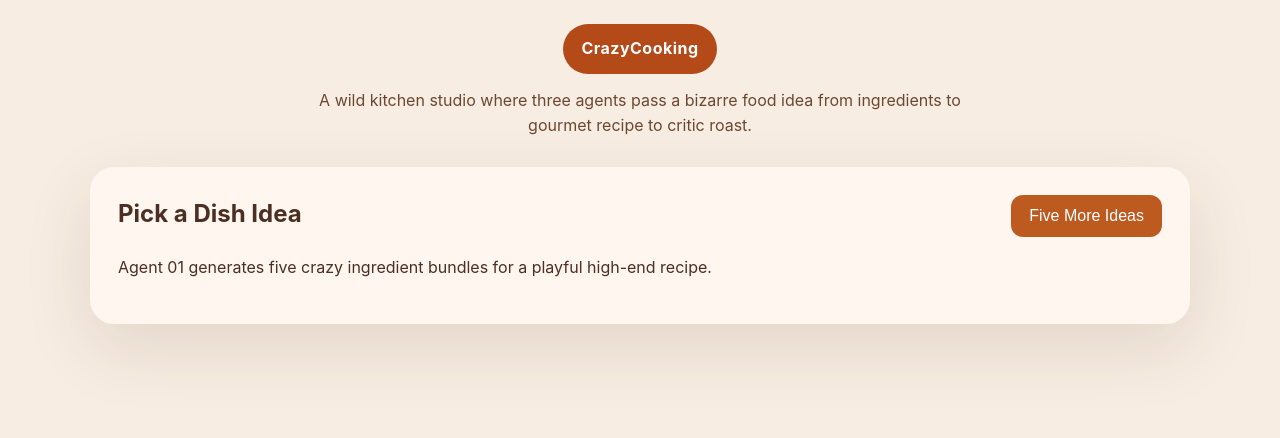
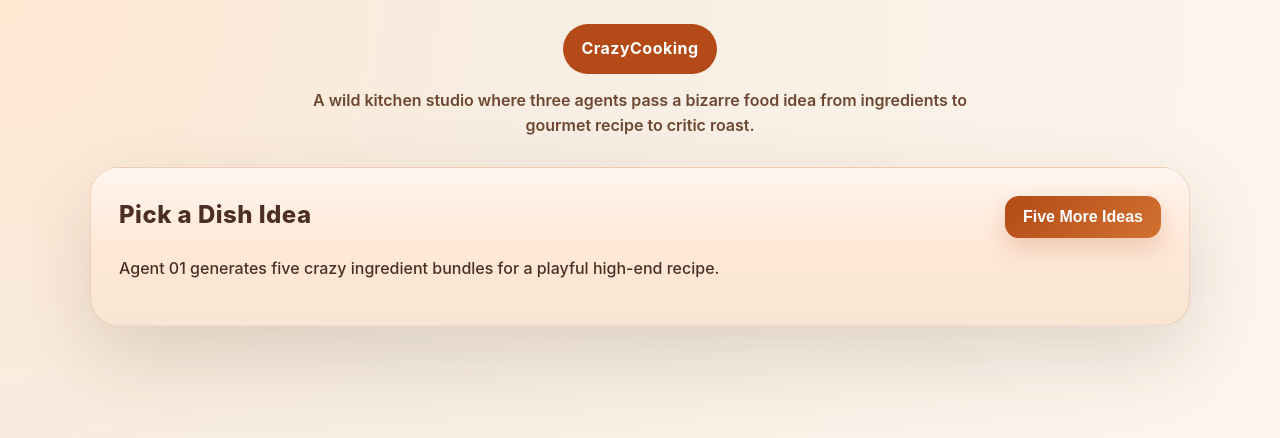
Before and after one commit to kavi-da-1-star/project-agent-3, a website: page index.html in a window 1280 px wide. Drawn offline with Linux system fonts and the light colour scheme; no server answers.

Commit message:
changed font and colour

```diff
--- a/styles.css
+++ b/styles.css
@@ -1,9 +1,10 @@
 :root {
   color-scheme: light;
   font-family: Inter, system-ui, -apple-system, BlinkMacSystemFont, 'Segoe UI', sans-serif;
-  background: #f7ede2;
+  background: radial-gradient(circle at top left, #ffe8d2 0%, #f7ede2 35%, #fff8f0 100%);
   color: #4c2f22;
   line-height: 1.6;
+  font-weight: 500;
 }
 
 * {
@@ -47,14 +48,16 @@ header {
   margin: 14px auto 0;
   max-width: 700px;
   color: #6d4731;
+  font-weight: 600;
 }
 
 .panel {
-  background: #fff6ef;
-  border-radius: 24px;
-  box-shadow: 0 24px 68px rgba(83, 52, 34, 0.12);
+  background: linear-gradient(180deg, #fff6ef 0%, #ffe9d9 48%, #f8e5d3 100%);
+  border-radius: 28px;
+  box-shadow: 0 30px 80px rgba(83, 52, 34, 0.16);
   padding: 28px;
   margin-bottom: 24px;
+  border: 1px solid rgba(181, 90, 31, 0.18);
 }
 
 .panel-header {
@@ -68,6 +71,8 @@ header {
 
 .panel-header h2 {
   margin: 0;
+  font-weight: 800;
+  letter-spacing: 0.02em;
 }
 
 .action-group {
@@ -78,11 +83,12 @@ header {
 
 button {
   border: none;
-  border-radius: 12px;
+  border-radius: 14px;
   padding: 12px 18px;
   font-size: 1rem;
   cursor: pointer;
-  transition: transform 0.15s ease, box-shadow 0.15s ease;
+  transition: transform 0.15s ease, box-shadow 0.15s ease, background 0.15s ease;
+  font-weight: 700;
 }
 
 button:hover {
@@ -90,12 +96,13 @@ button:hover {
 }
 
 button.primary {
-  background: #bd5a1f;
+  background: linear-gradient(135deg, #b34a17 0%, #d17231 100%);
   color: white;
+  box-shadow: 0 10px 24px rgba(179, 74, 23, 0.22);
 }
 
 button.secondary {
-  background: #f8e1d0;
+  background: linear-gradient(135deg, #fbe3cf 0%, #f7d5b8 100%);
   color: #4c2f22;
 }
 
@@ -131,16 +138,17 @@ button.secondary {
 }
 
 .topic-list li {
-  background: #fff4eb;
-  border: 1px solid #ecc9b4;
-  border-radius: 18px;
-  padding: 16px;
+  background: linear-gradient(135deg, #fff4eb 0%, #ffe7ce 100%);
+  border: 1px solid #e8b996;
+  border-radius: 20px;
+  padding: 18px;
   cursor: pointer;
-  transition: background 0.15s ease;
+  transition: background 0.15s ease, transform 0.15s ease;
 }
 
 .topic-list li:hover {
-  background: #ffe7d7;
+  background: linear-gradient(135deg, #fff5e6 0%, #ffd6b5 100%);
+  transform: translateY(-1px);
 }
 
 .draft-info {
```
